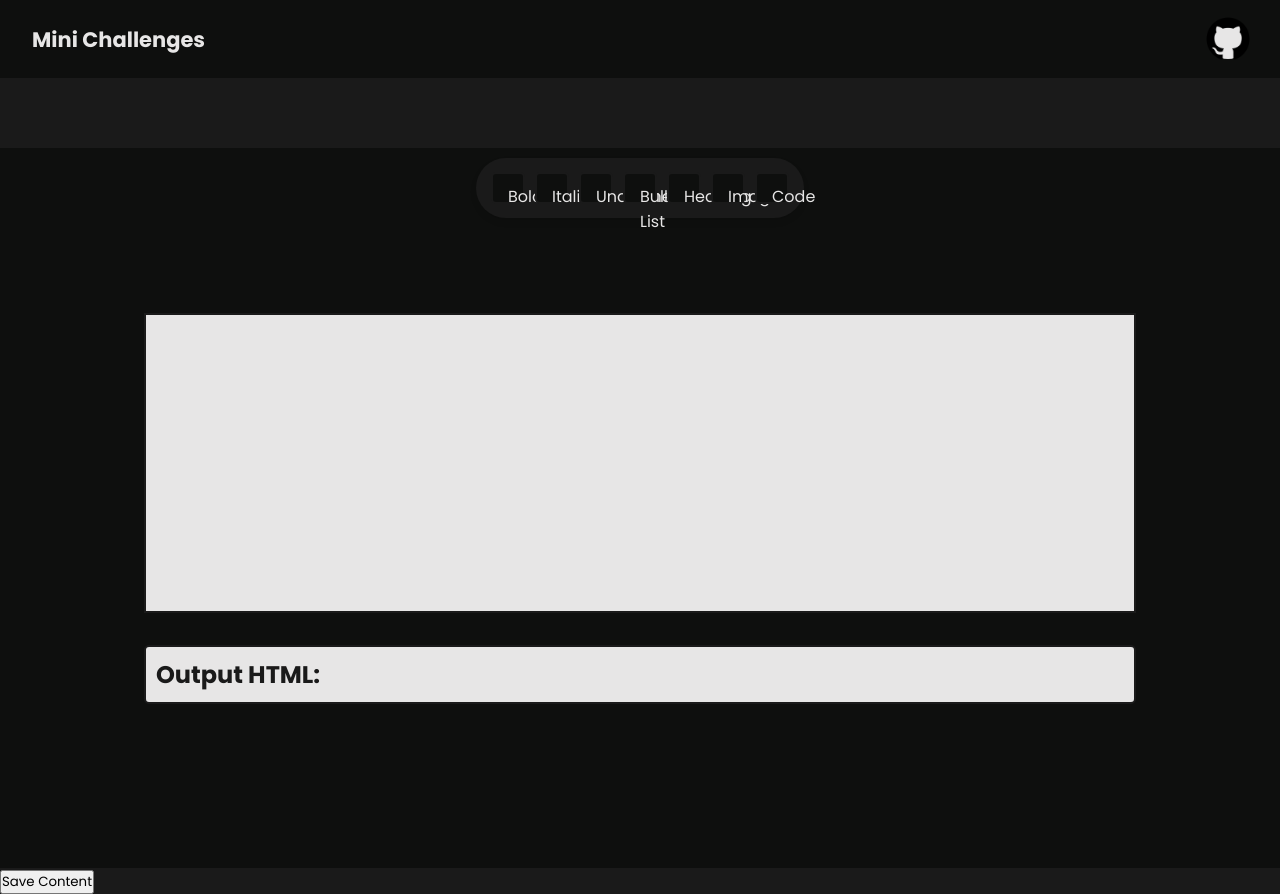
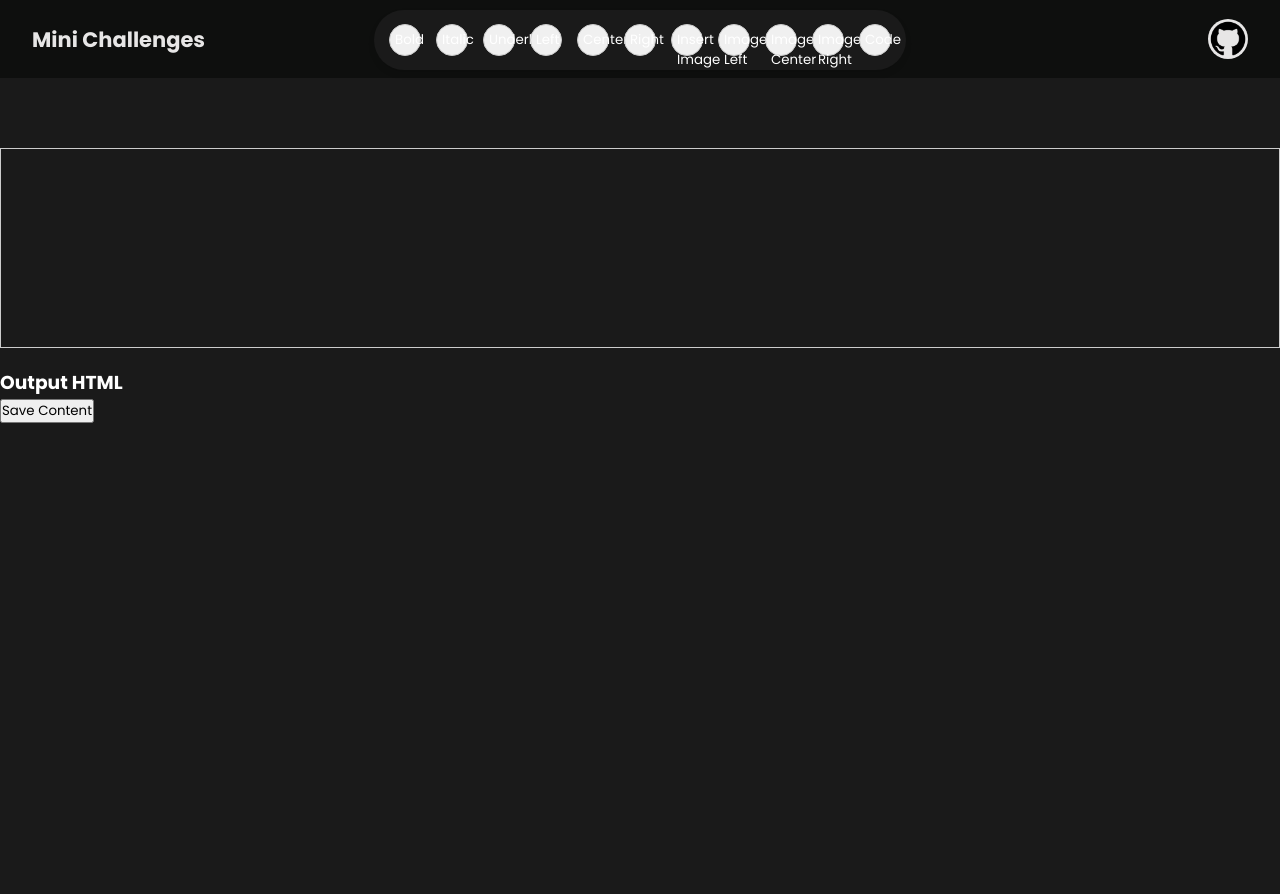
Before and after one commit to Vivek-4321/Frontend_Mini_Challenges, a React (Vite) app in the folder Challenges/: page /texteditor in a window 1280 px wide. After the commit the page ends 800 px from the top, so only its background shows below. Built offline with nearby package versions, Linux system fonts and the light colour scheme.

Commit message:
New improvements

```diff
--- a/Challenges/src/texteditor/TextEditor.css
+++ b/Challenges/src/texteditor/TextEditor.css
@@ -1,126 +1,30 @@
-.text-editor-container {
-    display: flex;
-    flex-direction: column;
-    align-items: center;
-    justify-content: center;
-    height: 90vh;
-    background-color: var(--color-primary);
-    color: var(--color-text);
-    font-family: Arial, sans-serif;
-    padding: 20px;
-    box-sizing: border-box;
-    position: relative;
-  }
-
 .toolbar {
   display: flex;
-    justify-content: center;
-    margin-bottom: 1rem;
+  gap: 5px;
+  margin-bottom: 10px;
 }
 
 .toolbar button {
-    background-color: var(--color-primary);
-    color: var(--color-light);
-    border: 2px solid var(--color-dark);
-    padding: 10px 15px;
-    margin: 5px;
-    border-radius: 5px;
-    font-size: 1rem;
+  background: #f0f0f0;
+  border: 1px solid #ccc;
+  padding: 5px;
   cursor: pointer;
-    transition: all 0.3s ease;
 }
 
 .toolbar button:hover {
-    background-color: var(--color-dark);
-    transform: translateY(-2px);
+  background: #e0e0e0;
 }
 
-  .editor {
-    width: 80%;
-    height: 300px;
-    border: 2px solid var(--color-dark);
+.editor-content {
+  border: 1px solid #ccc;
   padding: 10px;
-    overflow-y: auto;
-    background-color: var(--color-light);
-    color: var(--color-dark);
-    transition: all 0.3s ease;
-  }
-
-  .editor:focus {
-    border-color: var(--color-primary);
-    box-shadow: 0 0 10px var(--color-primary);
+  min-height: 200px;
 }
 
 .output {
-    width: 80%;
-    margin-top: 2rem;
-    padding: 10px;
-    border: 2px solid var(--color-dark);
-    background-color: var(--color-light);
-    color: var(--color-dark);
-    border-radius: 5px;
+  margin-top: 20px;
 }
 
-  .output pre {
-    white-space: pre-wrap;
-    word-wrap: break-word;
+img {
+  max-width: 100%;
 }
-
-  .resizable {
-    display: inline-block;
-    max-width: 200px;
-    position: relative;
-  }
-
-  .draggable {
-    cursor: move;
-  }
-
-  .resizers {
-    display: flex;
-    justify-content: space-between;
-    width: 100%;
-    height: 100%;
-    pointer-events: none;
-  }
-
-  .resizer {
-    width: 10px;
-    height: 10px;
-    background-color: var(--color-dark);
-    position: absolute;
-    border-radius: 50%;
-    pointer-events: auto;
-  }
-
-  .resizer.top-left {
-    top: -5px;
-    left: -5px;
-  }
-
-  .resizer.top-right {
-    top: -5px;
-    right: -5px;
-  }
-
-  .resizer.bottom-left {
-    bottom: -5px;
-    left: -5px;
-  }
-
-  .resizer.bottom-right {
-    bottom: -5px;
-    right: -5px;
-  }
-
-  @keyframes fadeIn {
-    from { opacity: 0; }
-    to { opacity: 1; }
-  }
-
-  @media (max-width: 480px) {
-    .toolbar button {
-      padding: 8px 12px;
-      font-size: 0.9rem;
-    }
-  }
--- a/Challenges/src/texteditor/TextEditor.tsx
+++ b/Challenges/src/texteditor/TextEditor.tsx
@@ -1,12 +1,31 @@
 import React, { useState, useRef, useEffect } from 'react';
 import './TextEditor.css';
 
-const TextEditor: React.FC = () => {
-  const editorRef = useRef<HTMLDivElement>(null);
-  const [content, setContent] = useState<string>('');
+const Editor: React.FC = () => {
+    const [content, setContent] = useState('');
+    const fileInputRef = useRef<HTMLInputElement | null>(null);
+    const editorRef = useRef<HTMLDivElement | null>(null);
 
-  const execCommand = (command: string, value: string = '') => {
+    const formatText = (command: string, value?: string) => {
         document.execCommand(command, false, value);
+    };
+
+    const insertImage = () => {
+        if (fileInputRef.current) {
+            fileInputRef.current.click();
+        }
+    };
+
+    const handleFileChange = (e: React.ChangeEvent<HTMLInputElement>) => {
+        const file = e.target.files?.[0];
+        if (file) {
+            const reader = new FileReader();
+            reader.onload = (e) => {
+                const img = `<img src="${e.target?.result as string}" style="max-width: 100%; display: block;" />`;
+                formatText('insertHTML', img);
+            };
+            reader.readAsDataURL(file);
+        }
     };
 
     const handleContentChange = () => {
@@ -15,140 +34,51 @@ const TextEditor: React.FC = () => {
         }
     };
 
-  const insertImage = () => {
-    const url = prompt('Enter the image URL');
-    if (url) {
-      const imgContainer = document.createElement('div');
-      imgContainer.className = 'resizable draggable';
-      imgContainer.style.position = 'relative';
-      imgContainer.style.display = 'inline-block';
-
-      const img = document.createElement('img');
-      img.src = url;
-      img.style.maxWidth = '200px';
-      imgContainer.appendChild(img);
-
-      editorRef.current?.appendChild(imgContainer);
-      setResizeListeners(imgContainer);
-      setDragListeners(imgContainer);
+    const setImageStyle = (style: string) => {
+        const selection = window.getSelection();
+        if (selection?.rangeCount) {
+            const range = selection.getRangeAt(0);
+            const selectedNode = range.commonAncestorContainer as HTMLElement;
+            if (selectedNode && selectedNode.tagName === 'IMG') {
+                selectedNode.style.cssText = style;
+            }
         }
     };
 
-  const insertCode = () => {
-    const code = prompt('Enter your code');
-    if (code) {
-      const pre = document.createElement('pre');
-      pre.textContent = code;
-      editorRef.current?.appendChild(pre);
-    }
-  };
-
-  const setResizeListeners = (element: HTMLDivElement) => {
-    const positions = ['top-left', 'top-right', 'bottom-left', 'bottom-right'];
-
-    positions.forEach(position => {
-      const resizer = document.createElement('div');
-      resizer.className = `resizer ${position}`;
-      resizer.addEventListener('mousedown', (e) => initResize(e, element, position));
-      element.appendChild(resizer);
-    });
-  };
-
-  const initResize = (e: MouseEvent, element: HTMLDivElement, position: string) => {
-    e.preventDefault();
-    const startX = e.clientX;
-    const startY = e.clientY;
-    const startWidth = element.offsetWidth;
-    const startHeight = element.offsetHeight;
-
-    const doDrag = (e: MouseEvent) => {
-      if (position.includes('right')) {
-        element.style.width = startWidth + (e.clientX - startX) + 'px';
-      }
-      if (position.includes('left')) {
-        element.style.width = startWidth - (e.clientX - startX) + 'px';
-        element.style.left = startX + (e.clientX - startX) + 'px';
-      }
-      if (position.includes('bottom')) {
-        element.style.height = startHeight + (e.clientY - startY) + 'px';
-      }
-      if (position.includes('top')) {
-        element.style.height = startHeight - (e.clientY - startY) + 'px';
-        element.style.top = startY + (e.clientY - startY) + 'px';
-      }
-    };
-
-    const stopDrag = () => {
-      document.documentElement.removeEventListener('mousemove', doDrag, false);
-      document.documentElement.removeEventListener('mouseup', stopDrag, false);
-    };
-
-    document.documentElement.addEventListener('mousemove', doDrag, false);
-    document.documentElement.addEventListener('mouseup', stopDrag, false);
-  };
-
-  const setDragListeners = (element: HTMLDivElement) => {
-    element.addEventListener('mousedown', (e) => {
-      if ((e.target as HTMLElement).classList.contains('resizer')) return;
-      e.preventDefault();
-      const shiftX = e.clientX - element.getBoundingClientRect().left;
-      const shiftY = e.clientY - element.getBoundingClientRect().top;
-
-      const moveAt = (pageX: number, pageY: number) => {
-        element.style.left = pageX - shiftX + 'px';
-        element.style.top = pageY - shiftY + 'px';
-      };
-
-      const onMouseMove = (e: MouseEvent) => {
-        moveAt(e.pageX, e.pageY);
-      };
-
-      document.addEventListener('mousemove', onMouseMove);
-
-      document.addEventListener('mouseup', () => {
-        document.removeEventListener('mousemove', onMouseMove);
-      }, { once: true });
-    });
-
-    element.ondragstart = () => false;
-  };
-
-  useEffect(() => {
-    const images = editorRef.current?.getElementsByTagName('img');
-    if (images) {
-      Array.from(images).forEach(img => {
-        const imgContainer = img.parentElement;
-        if (imgContainer) {
-          setResizeListeners(imgContainer as HTMLDivElement);
-          setDragListeners(imgContainer as HTMLDivElement);
-        }
-      });
-    }
-  }, []);
-
     return (
-    <div className="text-editor-container">
+        <div>
             <div className="toolbar">
-        <button onClick={() => execCommand('bold')}>Bold</button>
-        <button onClick={() => execCommand('italic')}>Italic</button>
-        <button onClick={() => execCommand('underline')}>Underline</button>
-        <button onClick={() => execCommand('insertUnorderedList')}>Bullet List</button>
-        <button onClick={() => execCommand('formatBlock', 'h1')}>Heading</button>
-        <button onClick={insertImage}>Image</button>
-        <button onClick={insertCode}>Code</button>
+                <button onClick={() => formatText('bold')}>Bold</button>
+                <button onClick={() => formatText('italic')}>Italic</button>
+                <button onClick={() => formatText('underline')}>Underline</button>
+                <button onClick={() => formatText('justifyLeft')}>Left</button>
+                <button onClick={() => formatText('justifyCenter')}>Center</button>
+                <button onClick={() => formatText('justifyRight')}>Right</button>
+                <button onClick={insertImage}>Insert Image</button>
+                <button onClick={() => setImageStyle('float: left; margin: 0 10px 10px 0;')}>Image Left</button>
+                <button onClick={() => setImageStyle('display: block; margin: 0 auto;')}>Image Center</button>
+                <button onClick={() => setImageStyle('float: right; margin: 0 0 10px 10px;')}>Image Right</button>
+                <button onClick={() => formatText('insertHTML', '<pre><code></code></pre>')}>Code</button>
+                <input
+                    type="file"
+                    ref={fileInputRef}
+                    style={{ display: 'none' }}
+                    onChange={handleFileChange}
+                />
             </div>
             <div
-        className="editor"
+                className="editor-content"
+                ref={editorRef}
                 contentEditable
-        ref={editorRef}
                 onInput={handleContentChange}
+                dangerouslySetInnerHTML={{ __html: content }}
             ></div>
             <div className="output">
-        <h2>Output HTML:</h2>
-        <pre>{content}</pre>
+                <h3>Output HTML</h3>
+                <div dangerouslySetInnerHTML={{ __html: content }}></div>
             </div>
         </div>
     );
 };
 
-export default TextEditor;
+export default Editor;
```
Lines whose indentation alone changed are shown as unchanged.
